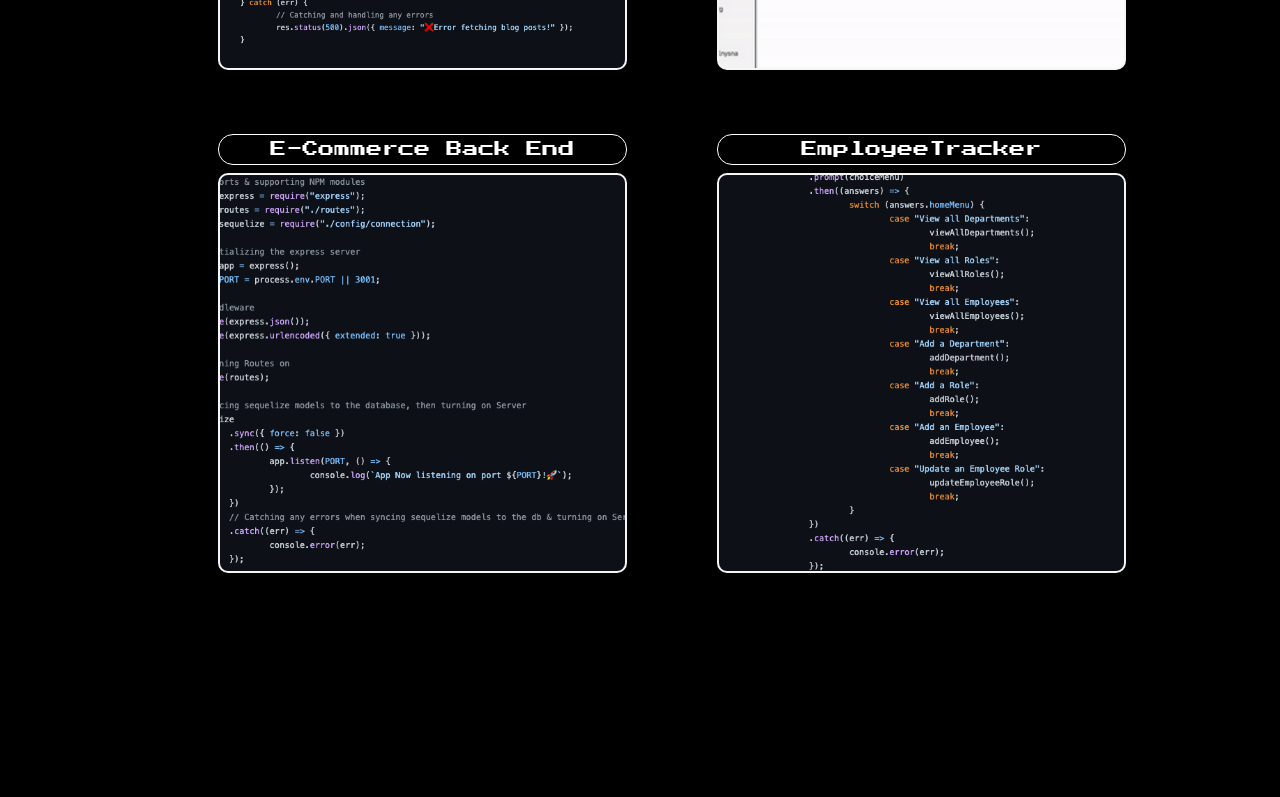
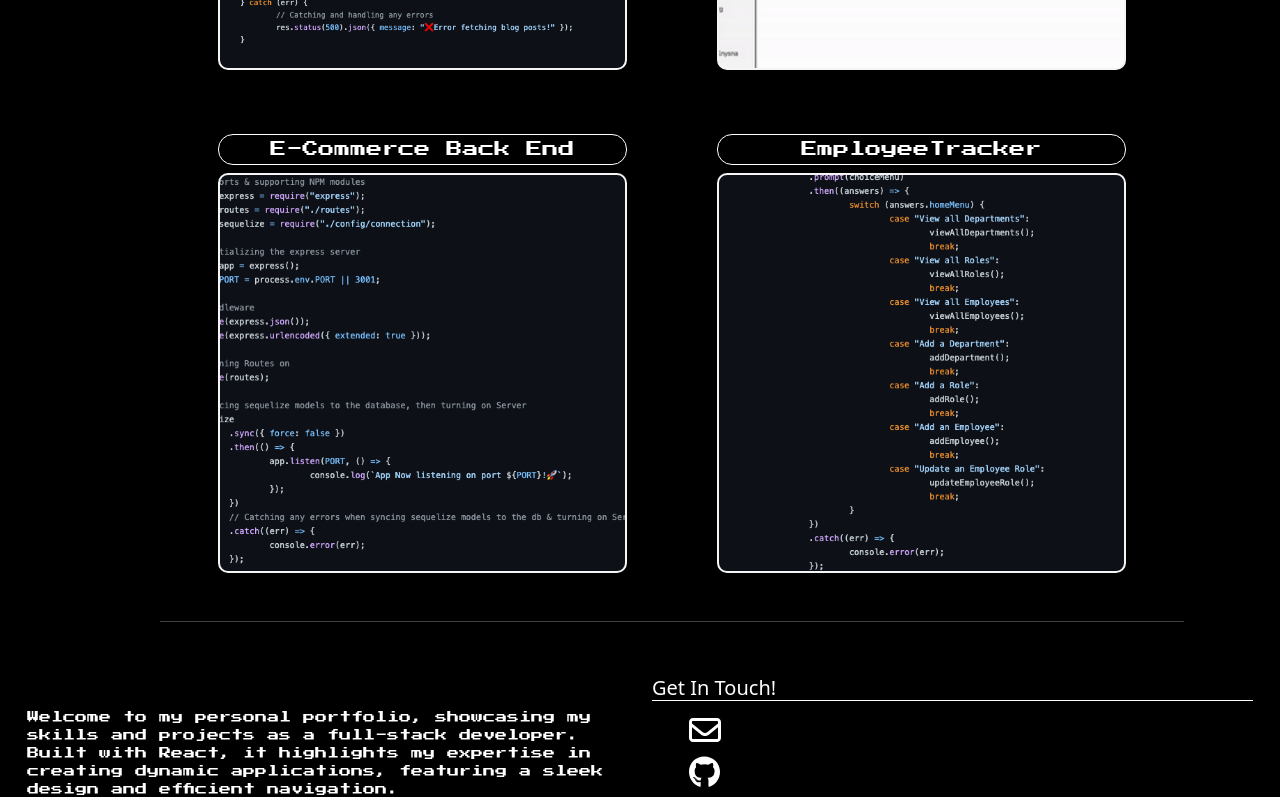
Before and after one commit to Jackspence6/react-portfolio-app, a React (Create React App) app: page / in a window 1280 px wide. Shown: the part 2000-2797 px from the top of the page. Before the commit the page ends 2605 px from the top, so only its background shows below. Built offline with nearby package versions, Linux system fonts and the light colour scheme; a web font is replaced by a local one.

Commit message:
Added Footer component to page.

```diff
--- a/src/components/Footer.js
+++ b/src/components/Footer.js
@@ -1,7 +1,67 @@
 // Imports
+import "../styles/Footer.css";
+// Icons for Footer
+import { FontAwesomeIcon } from "@fortawesome/react-fontawesome";
+import { faEnvelope } from "@fortawesome/free-regular-svg-icons";
+import { faGithub } from "@fortawesome/free-brands-svg-icons";
 
 // Function to render Footer
-function Footer() {}
+function Footer() {
+	return (
+		<footer className="page-footer">
+			<div className="footer-container">
+				<div className="row">
+					<div className="col l6 s12">
+						<p id="footerAbout" className="grey-text text-lighten-4">
+							Welcome to my personal portfolio, showcasing my skills and
+							projects as a full-stack developer. Built with React, it
+							highlights my expertise in creating dynamic applications,
+							featuring a sleek design and efficient navigation.
+						</p>
+					</div>
+					<div className="col l4 offset-l2 s12">
+						<h5 id="getInTouch" className="white-text">
+							Get In Touch!
+						</h5>
+						<ul className="right-align">
+							<li style={{ listStyle: "none" }}>
+								<a
+									className="grey-text text-lighten-3"
+									href="mailto:jackspence.dev@gmail.com"
+								>
+									<FontAwesomeIcon
+										icon={faEnvelope}
+										size="xl"
+										style={{ color: "#FFFFFF" }}
+										className="footerIcon"
+									/>
+								</a>
+							</li>
+							<li style={{ listStyle: "none", height: "3rem" }}>
+								<a
+									className="grey-text text-lighten-3"
+									href="https://github.com/Jackspence6"
+								>
+									<FontAwesomeIcon
+										icon={faGithub}
+										size="xl"
+										style={{ color: "#FFFFFF" }}
+										className="footerIcon"
+									/>
+								</a>
+							</li>
+						</ul>
+					</div>
+				</div>
+			</div>
+			<div className="footer-copyright">
+				<div>
+					<p>&copy; 2023 Jack Spence. All rights reserved.</p>
+				</div>
+			</div>
+		</footer>
+	);
+}
 
 // Exports
 export default Footer;
--- a/src/components/pages/Home.js
+++ b/src/components/pages/Home.js
@@ -7,10 +7,12 @@ import { faGithub } from "@fortawesome/free-brands-svg-icons";
 // Typing animation
 import { TypeAnimation } from "react-type-animation";
 import "../../styles/Home.css";
+import Footer from "../Footer";
 
 // Exports
 export default function Home() {
 	return (
+		<div>
 			<div id="homeContainer">
 				<div id="leftDiv">
 					<ul id="socialLinks">
@@ -147,7 +149,10 @@ export default function Home() {
 							</a>
 						</div>
 					</div>
+					<hr />
 				</div>
+			</div>
+			<Footer />
 		</div>
 	);
 }
--- /dev/null
+++ b/src/styles/Footer.css
@@ -0,0 +1,62 @@
+h5 {
+	border-bottom: 0.08rem solid;
+}
+
+p {
+	font-family: "Roboto Mono", monospace;
+	font-size: 0.9rem;
+	color: #b6b2bf;
+}
+
+div.col.l6.col.s12 {
+	margin-top: 0.38rem;
+}
+
+div.col.l4.offset-l2.col.s12 {
+	margin-top: 0.38rem;
+}
+
+.col.s12 {
+	margin-top: 10rem;
+}
+
+.row {
+	margin-bottom: 0;
+	display: flex;
+	justify-content: center;
+}
+
+.footer-container {
+	padding: 0.77rem;
+}
+
+.page-footer {
+	display: flex;
+	flex-direction: column;
+	background-color: black;
+	justify-content: space-between;
+	padding: 15px;
+	position: absolute;
+	bottom: -130rem;
+}
+
+.footer-copyright {
+	display: flex;
+	justify-content: center;
+}
+
+.footerIcon {
+	height: 2rem;
+	padding: 5px;
+}
+
+#getInTouch {
+	color: white;
+}
+
+#footerAbout {
+	margin-top: 2rem;
+	font-size: 12px;
+	color: white;
+	font-family: "Press Start 2P";
+}
```
Lines whose indentation alone changed are shown as unchanged.
